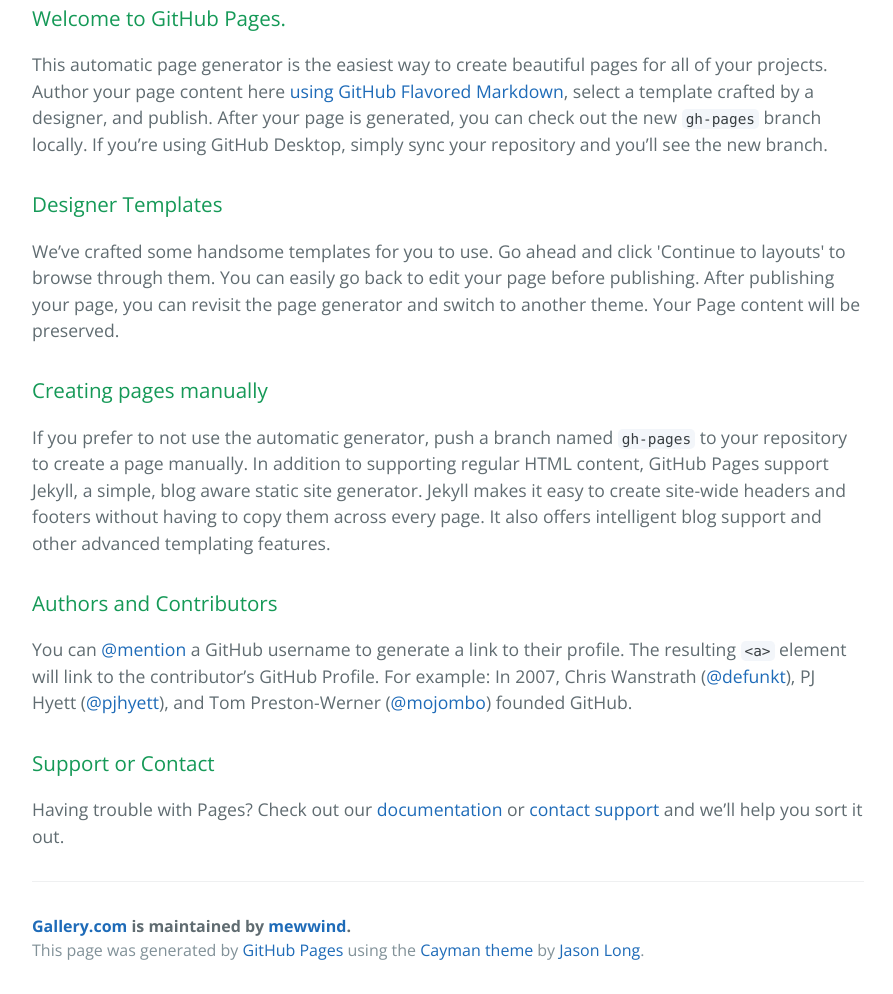
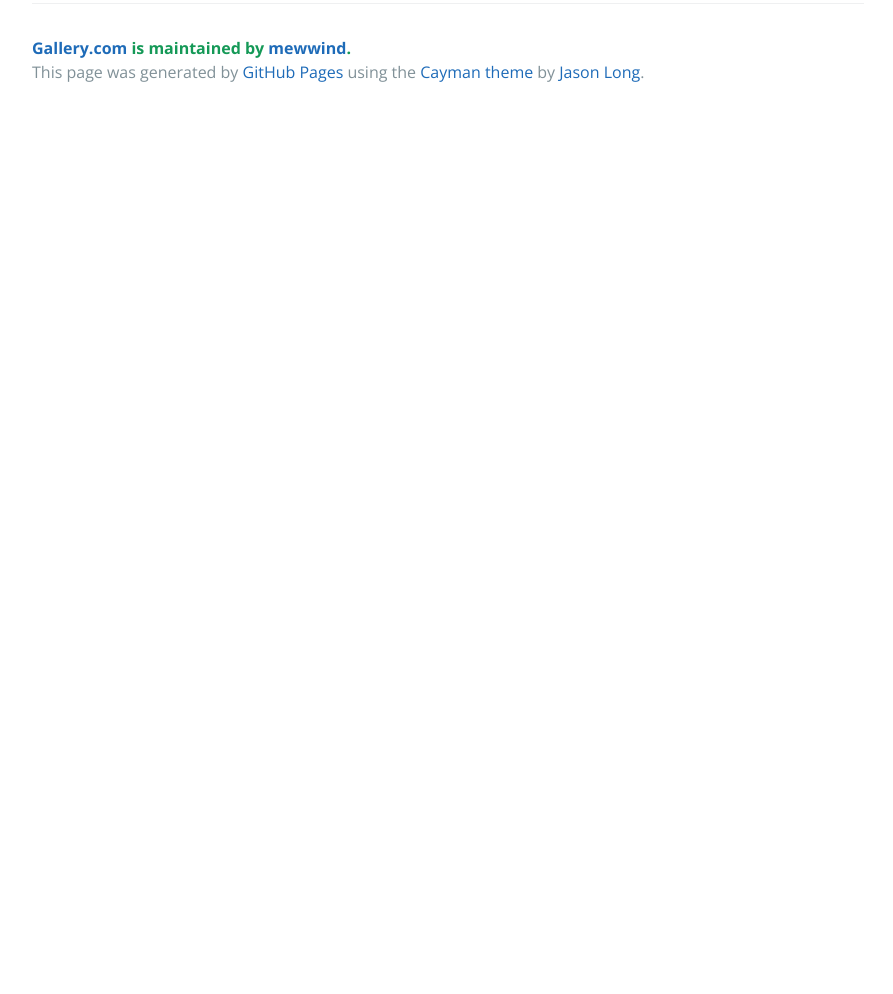
Before and after one commit to mewwind/gallery.com, a plain HTML site: page index.html in a window 1280 px wide. Shown: the part 365-1359 px from the top of the page, without its empty margins (192-1085 px from the left). After the commit the page ends 800 px from the top, so only its background shows below. Drawn offline with nearby package versions, Linux system fonts and the light colour scheme.

Commit message:
remove not used template codes
remove not used template codes

```diff
--- a/index.html
+++ b/index.html
@@ -20,29 +20,6 @@
 
     <section class="main-content">
       <h3>
-<a id="welcome-to-github-pages" class="anchor" href="#welcome-to-github-pages" aria-hidden="true"><span aria-hidden="true" class="octicon octicon-link"></span></a>Welcome to GitHub Pages.</h3>
-
-<p>This automatic page generator is the easiest way to create beautiful pages for all of your projects. Author your page content here <a href="https://guides.github.com/features/mastering-markdown/">using GitHub Flavored Markdown</a>, select a template crafted by a designer, and publish. After your page is generated, you can check out the new <code>gh-pages</code> branch locally. If you’re using GitHub Desktop, simply sync your repository and you’ll see the new branch.</p>
-
-<h3>
-<a id="designer-templates" class="anchor" href="#designer-templates" aria-hidden="true"><span aria-hidden="true" class="octicon octicon-link"></span></a>Designer Templates</h3>
-
-<p>We’ve crafted some handsome templates for you to use. Go ahead and click 'Continue to layouts' to browse through them. You can easily go back to edit your page before publishing. After publishing your page, you can revisit the page generator and switch to another theme. Your Page content will be preserved.</p>
-
-<h3>
-<a id="creating-pages-manually" class="anchor" href="#creating-pages-manually" aria-hidden="true"><span aria-hidden="true" class="octicon octicon-link"></span></a>Creating pages manually</h3>
-
-<p>If you prefer to not use the automatic generator, push a branch named <code>gh-pages</code> to your repository to create a page manually. In addition to supporting regular HTML content, GitHub Pages support Jekyll, a simple, blog aware static site generator. Jekyll makes it easy to create site-wide headers and footers without having to copy them across every page. It also offers intelligent blog support and other advanced templating features.</p>
-
-<h3>
-<a id="authors-and-contributors" class="anchor" href="#authors-and-contributors" aria-hidden="true"><span aria-hidden="true" class="octicon octicon-link"></span></a>Authors and Contributors</h3>
-
-<p>You can <a href="https://help.github.com/articles/basic-writing-and-formatting-syntax/#mentioning-users-and-teams" class="user-mention">@mention</a> a GitHub username to generate a link to their profile. The resulting <code>&lt;a&gt;</code> element will link to the contributor’s GitHub Profile. For example: In 2007, Chris Wanstrath (<a href="https://github.com/defunkt" class="user-mention">@defunkt</a>), PJ Hyett (<a href="https://github.com/pjhyett" class="user-mention">@pjhyett</a>), and Tom Preston-Werner (<a href="https://github.com/mojombo" class="user-mention">@mojombo</a>) founded GitHub.</p>
-
-<h3>
-<a id="support-or-contact" class="anchor" href="#support-or-contact" aria-hidden="true"><span aria-hidden="true" class="octicon octicon-link"></span></a>Support or Contact</h3>
-
-<p>Having trouble with Pages? Check out our <a href="https://help.github.com/pages">documentation</a> or <a href="https://github.com/contact">contact support</a> and we’ll help you sort it out.</p>
 
       <footer class="site-footer">
         <span class="site-footer-owner"><a href="https://github.com/mewwind/gallery.com">Gallery.com</a> is maintained by <a href="https://github.com/mewwind">mewwind</a>.</span>
```
